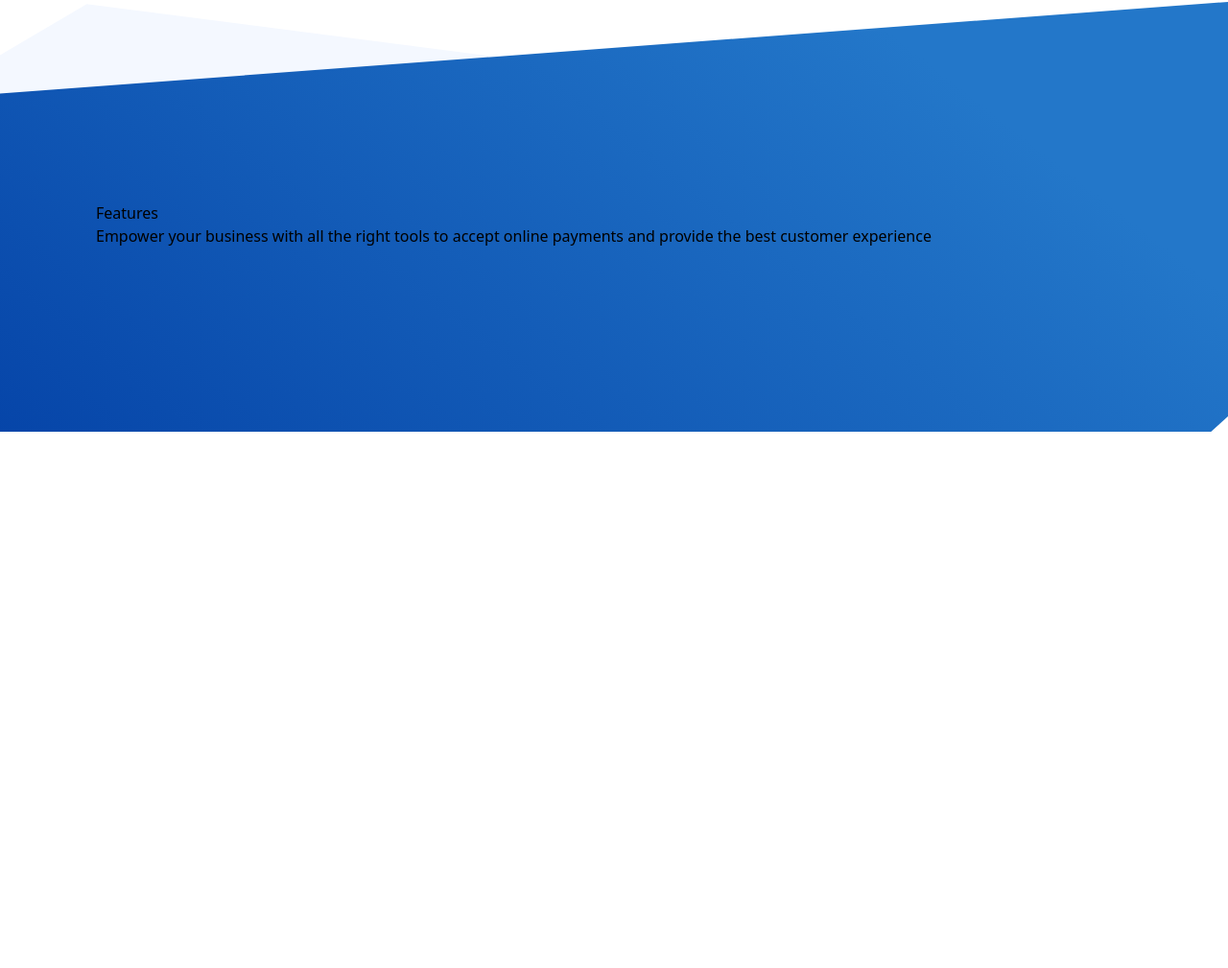
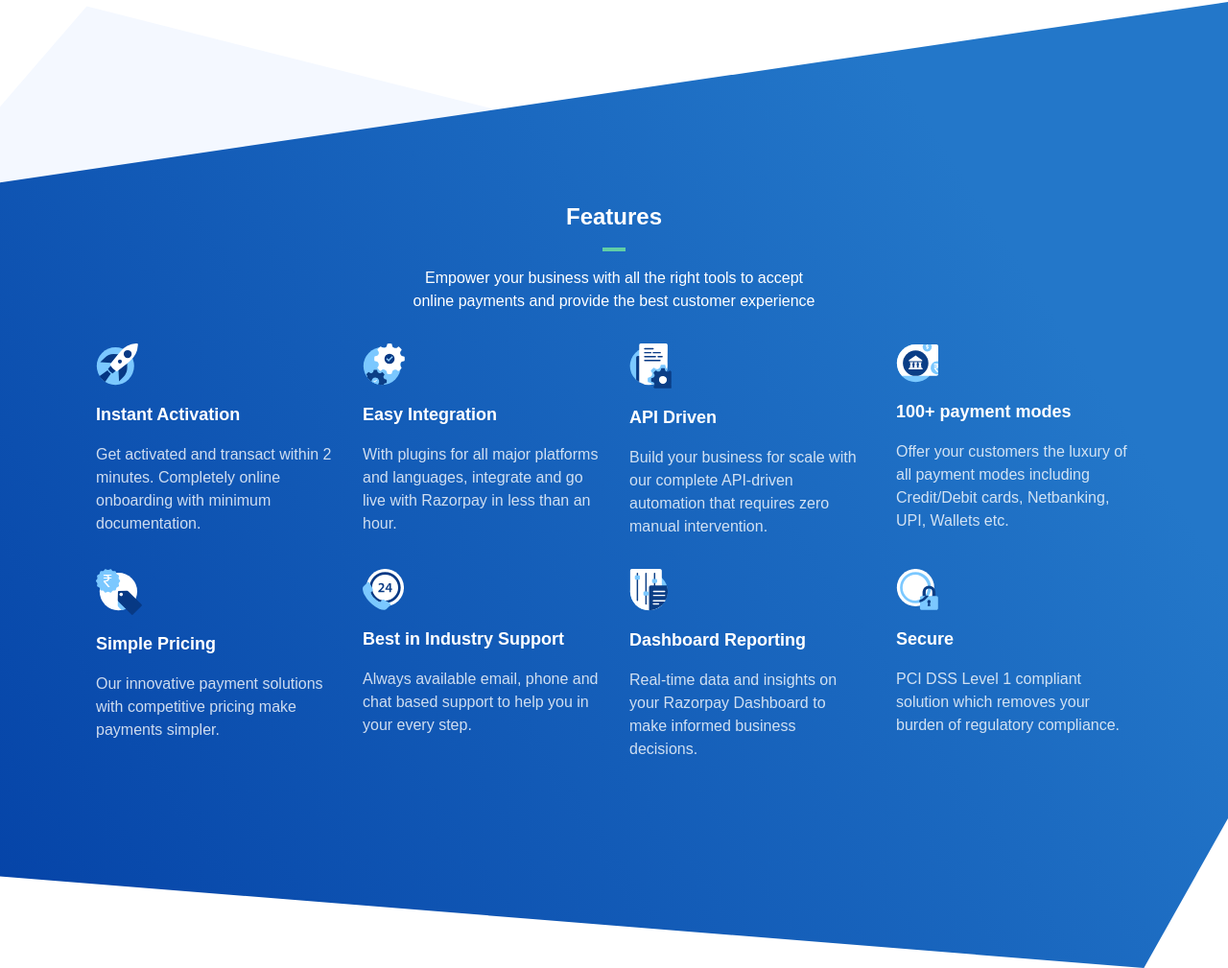
Before and after one commit to dhruvdk3/Web, a website built with Vite: page index.html in a window 1280 px wide. Shown: the part 4631-5640 px from the top of the page at 96% size. Before the commit the page ends 5081 px from the top, so only its background shows below. Built offline with nearby package versions, Linux system fonts and the light colour scheme.

Commit message:
Razorpay

```diff
--- a/index.html
+++ b/index.html
@@ -405,24 +405,77 @@
 
         <!-- next section  -->
 
-        <section class=" bg-[url(/src/assets/core-features-sectionBg.svg)] bg-no-repeat bg-cover mt-[14rem] md:mt-14 relative z-[200] w-full pt-48 pb-48">
-            <div class="w-10/12 md:w-11/12 max-w-[1080px] mx-auto relative pt-4">
-                <h2>Features</h2>
-                <div></div>
-                <p>Empower your business with all the right tools to accept online payments and provide the best customer experience</p>
+        <section style="background-size: 100% 100%;;" class=" bg-[url(/src/assets/core-features-sectionBg.svg)] bg-no-repeat bg-center bg-cover mt-14 md:mt-14 relative z-[200] w-full pt-48 pb-48">
+            <div class="w-10/12 md:w-11/12 max-w-[1080px] mx-auto relative  mt-4 mb-6">
+                <h2 class=" font-mullish text-center text-white mx-auto font-bold text-2xl ">Features</h2>
+                <div class=" w-6 h-1 bg-greenLight text-center mx-auto my-4"></div>
+                <p class=" font-mullish text-center text-white mx-auto">Empower your business with all the right tools to accept <br> online payments and provide the best customer experience</p>
 
                 <!-- card start div  -->
-                <div>
+                <div class=" grid grid-cols-4 gap-[2rem] mt-8">
 
                     <!-- card 1 -->
                     <div>
-                        <img src="" alt="">
-                        <h3></h3>
-                        <p></p>
+                        <img src="./src/assets/instant-activation-icon.svg" alt="">
+                        <h3 class=" font-mullish text-lg text-white font-bold my-4">Instant Activation</h3>
+                        <p class=" text-white font-mullish opacity-80">Get activated and transact within 2 minutes. Completely online onboarding with minimum documentation.</p>
+                    </div>
+                    <!-- card 2 -->
+                    <div>
+                        <img src="./src/assets/easy-integration.svg" alt="">
+                        <h3 class=" font-mullish text-lg text-white font-bold my-4">Easy Integration</h3>
+                        <p class=" text-white font-mullish opacity-80">With plugins for all major platforms and languages, integrate and go live with Razorpay in less than an hour.</p>
+                    </div>
+                    <!-- card 3 -->
+                    <div>
+                        <img src="./src/assets/api-driven-icon.svg" alt="">
+                        <h3 class=" font-mullish text-lg text-white font-bold my-4">API Driven</h3>
+                        <p class=" text-white font-mullish opacity-80">Build your business for scale with our complete API-driven automation that requires zero manual intervention.</p>
+                    </div>
+                    <!-- card 4 -->
+                    <div>
+                        <img src="./src/assets/payment-modes.svg" alt="">
+                        <h3 class=" font-mullish text-lg text-white font-bold my-4">100+ payment modes</h3>
+                        <p class=" text-white font-mullish opacity-80">Offer your customers the luxury of all payment modes including Credit/Debit cards, Netbanking, UPI, Wallets etc.</p>
+                    </div>
+                    <!-- card 5 -->
+                    <div>
+                        <img src="./src/assets/simple-pricing.svg" alt="">
+                        <h3 class=" font-mullish text-lg text-white font-bold my-4">Simple Pricing</h3>
+                        <p class=" text-white font-mullish opacity-80">Our innovative payment solutions with competitive pricing make payments simpler.</p>
+                    </div>
+                    <!-- card 6 -->
+                    <div>
+                        <img src="./src/assets/industry-support-icon.svg" alt="">
+                        <h3 class=" font-mullish text-lg text-white font-bold my-4">Best in Industry Support</h3>
+                        <p class=" text-white font-mullish opacity-80">Always available email, phone and chat based support to help you in your every step.</p>
+                    </div>
+                    <!-- card 7 -->
+                    <div>
+                        <img src="./src/assets/dashboard-reporting-icon.svg" alt="">
+                        <h3 class=" font-mullish text-lg text-white font-bold my-4">Dashboard Reporting</h3>
+                        <p class=" text-white font-mullish opacity-80">Real-time data and insights on your Razorpay Dashboard to make informed business decisions.</p>
+                    </div>
+                    <!-- card 8 -->
+                    <div>
+                        <img src="./src/assets/secure-icon.svg" alt="">
+                        <h3 class=" font-mullish text-lg text-white font-bold my-4">Secure</h3>
+                        <p class=" text-white font-mullish opacity-80">PCI DSS Level 1 compliant solution which removes your burden of regulatory compliance.</p>
                     </div>
                 </div>
             </div>
         </section>
+
+
+
+
+
+
+
+
+
+
+        <!-- next section start here  -->
 
 
     </div>
```
